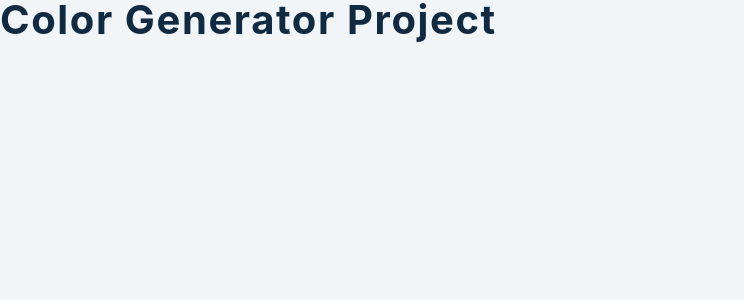
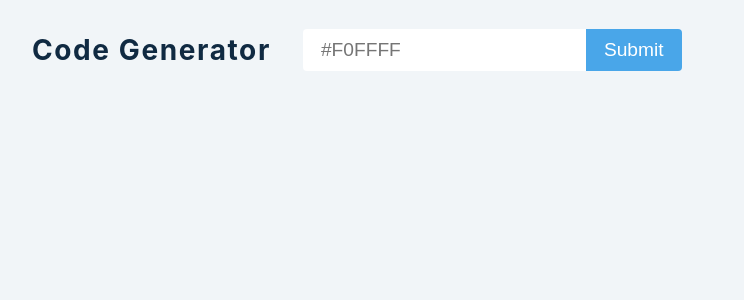
Before and after one commit to jaffasunny/color-generator-project-react, a React (Create React App) app: page / in a window 1280 px wide. Shown: the top 300 px of the page, without its empty margins (0-744 px from the left). Built offline with nearby package versions, Linux system fonts and the light colour scheme.

Commit message:
Inital Commit

```diff
--- a/src/App.js
+++ b/src/App.js
@@ -1,10 +1,81 @@
-import React, { useState } from 'react'
-import SingleColor from './SingleColor'
+import React, { useState } from "react";
+// import SingleColor from "./SingleColor";
 
-import Values from 'values.js'
+import Values from "values.js";
 
 function App() {
-  return <h2>color generator project</h2>
+	const [color, setColor] = useState("");
+	const [error, setError] = useState(false);
+	const [list, setList] = useState([]);
+
+	const handleSubmit = (e) => {
+		e.preventDefault();
+		console.log("Hello World");
+		try {
+			let colors = new Values(color).all(10);
+			console.log(colors);
+		} catch (error) {
+			setError(true);
+			console.log(error);
+		}
+	};
+
+	return (
+		<>
+			<section className="container">
+				<h3>Code Generator</h3>
+				<form onSubmit={handleSubmit}>
+					<input
+						type="text"
+						value={color}
+						onChange={(e) => {
+							setColor(e.target.value);
+						}}
+						placeholder="#F0FFFF"
+						className={`${error ? "error" : null}`}
+					/>
+					<button className="btn" type="submit">
+						Submit
+					</button>
+				</form>
+			</section>
+		</>
+	);
+
+	// const [color, setColor] = useState("");
+	// const [error, setError] = useState(false);
+
+	// const handleSubmit = (e) => {
+	// 	e.preventDefault();
+	// 	try {
+	// 		let colors = new Values(color).all(10);
+	// 		console.log(colors);
+	// 	} catch (error) {
+	// 		setError(true);
+	// 		console.log(error);
+	// 	}
+	// };
+
+	// return (
+	// 	<>
+	// 		<section className="container">
+	// 			<h3>Color Generator</h3>
+	// 			<form onSubmit={handleSubmit}>
+	// 				<input
+	// 					type="text"
+	// 					onChange={(e) => {
+	// 						setColor(e.target.value);
+	// 					}}
+	// 					value={color}
+	// 					placeholder="#F0FFFF"
+	// 				/>
+	// 				<button className="btn" type="submit">
+	// 					Submit
+	// 				</button>
+	// 			</form>
+	// 		</section>
+	// 	</>
+	// );
 }
 
-export default App
+export default App;
```
